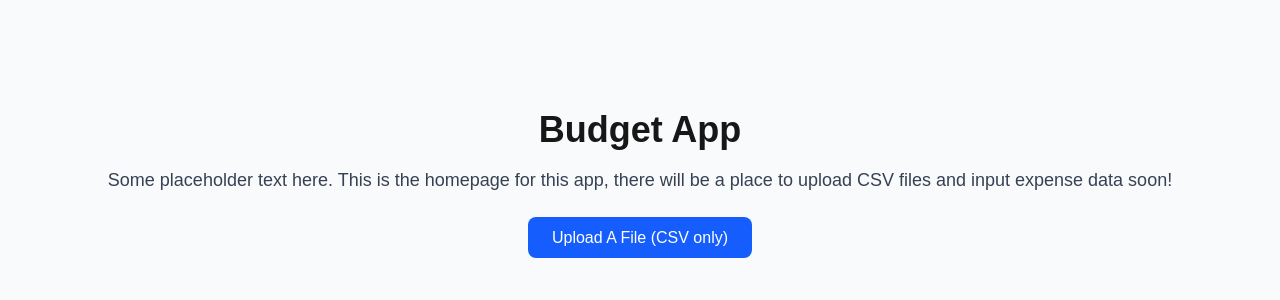
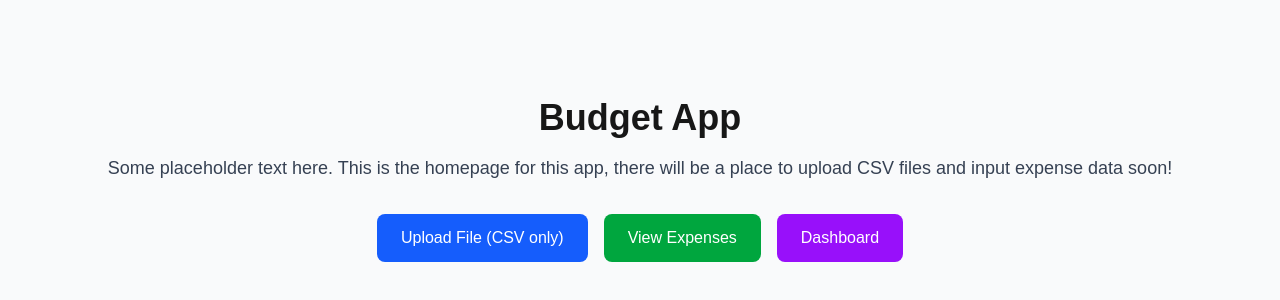
Before and after one commit to fofananumber1/financebudgetapp, a Next.js app: page / in a window 1280 px wide. Shown: the part 220-520 px from the top of the page. Built offline with nearby package versions, Linux system fonts and the light colour scheme.

Commit message:
Added buttons to navigate to expense, upload, and dashboard pages

```diff
--- a/app/dashboard/page.tsx
+++ b/app/dashboard/page.tsx
@@ -1,5 +1,11 @@
 import React from 'react';
 
 export default function DashboardPage() {
-    <p>Dashboard Page</p>
+    return (
+    <main className="min-h-screen bg-white p-8">
+        <p className="text-lg text-black mb-8">
+            Dashboard Page
+        </p>
+    </main>
+    );
 }
--- a/app/expenses/page.tsx
+++ b/app/expenses/page.tsx
@@ -1,5 +1,11 @@
 import React from 'react';
 
 export default function ExpensesPage() {
-    <p>Expenses Page</p>
+    return (
+    <main className="min-h-screen bg-white p-8">
+        <p className="text-lg text-black mb-8">
+            Expenses Page
+        </p>
+    </main>
+    );
 }
--- a/app/page.tsx
+++ b/app/page.tsx
@@ -1,4 +1,5 @@
 import React from 'react';
+import Link from 'next/link';
 
 export default function HomePage() {
   return (
@@ -8,13 +9,25 @@ export default function HomePage() {
         Some placeholder text here. This is the homepage for this app, there will be a place to upload CSV
         files and input expense data soon!
       </p>
-      <div>
-        <a
-          href="/upload"
-          className="px-6 py-3 bg-blue-600 text-white rounded-lg hover:bg-blue-700 transition"
-        >
-          Upload A File (CSV only)
-        </a>
+      <div className="space-x-4">
+        <Link href="/upload">
+          <button className="px-6 py-3 bg-blue-600 text-white rounded-lg hover:bg-blue-700 transition">
+            Upload File (CSV only)
+          </button>
+        </Link>
+
+        <Link href="/expenses">
+          <button className="px-6 py-3 bg-green-600 text-white rounded-lg hover:bg-green-700 transition">
+            View Expenses
+          </button>
+        </Link>
+
+        <Link href="/dashboard">
+          <button className="px-6 py-3 bg-purple-600 text-white rounded-lg hover:bg-purple-700 transition">
+            Dashboard
+          </button>
+        </Link>
+
       </div>
     </main>
   )
--- a/app/upload/page.tsx
+++ b/app/upload/page.tsx
@@ -1,5 +1,11 @@
 import React from 'react';
 
 export default function UploadPage() {
-    <p>Upload Page</p>
+    return (
+    <main className="min-h-screen bg-white p-8">
+        <p className="text-lg text-black mb-8">
+            Upload Page
+        </p>
+    </main>
+    );
 }
```
